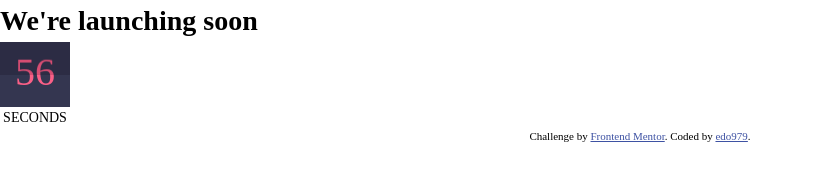
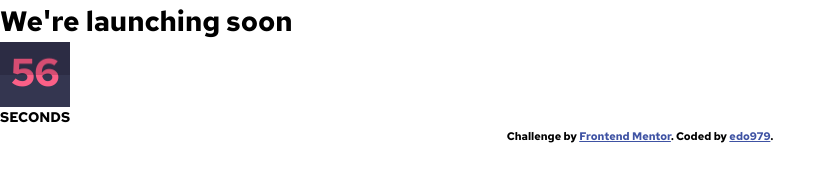
Before and after one commit to edo979/launch-countdown-timer-main, a website built with Vite: page index.html in a window 1280 px wide. Shown: the whole page, without its empty margins (0-836 px from the left). Built offline with nearby package versions, Linux system fonts and the light colour scheme.

Commit message:
basic typography

```diff
--- /dev/null
+++ b/scss/_typography.scss
@@ -0,0 +1,10 @@
+@import url('https://fonts.googleapis.com/css2?family=Red+Hat+Text:wght@700&display=swap');
+
+:root {
+  --fs-400: 1rem;
+}
+
+html {
+  font-family: 'Red Hat Text', sans-serif;
+  font-size: 14px;
+}
--- a/scss/_vars.scss
+++ b/scss/_vars.scss
@@ -18,12 +18,3 @@ $Very-dark-blue-100: hsl(234, 17%, 12%);
   --flip-top-f-clr: hsl(344, 62%, 57%);
   --flip-bot-f-clr: hsl(345, 95%, 68%);
 }
-
-html {
-  font-size: 14px;
-}
-
-:root {
-  --fs-800: 5rem;
-  --fs-400: 1rem;
-}
--- a/scss/style.scss
+++ b/scss/style.scss
@@ -1,4 +1,5 @@
 @use 'vars' as *;
 
 @import 'reset';
+@import 'typography';
 @import 'components/timer';
```
